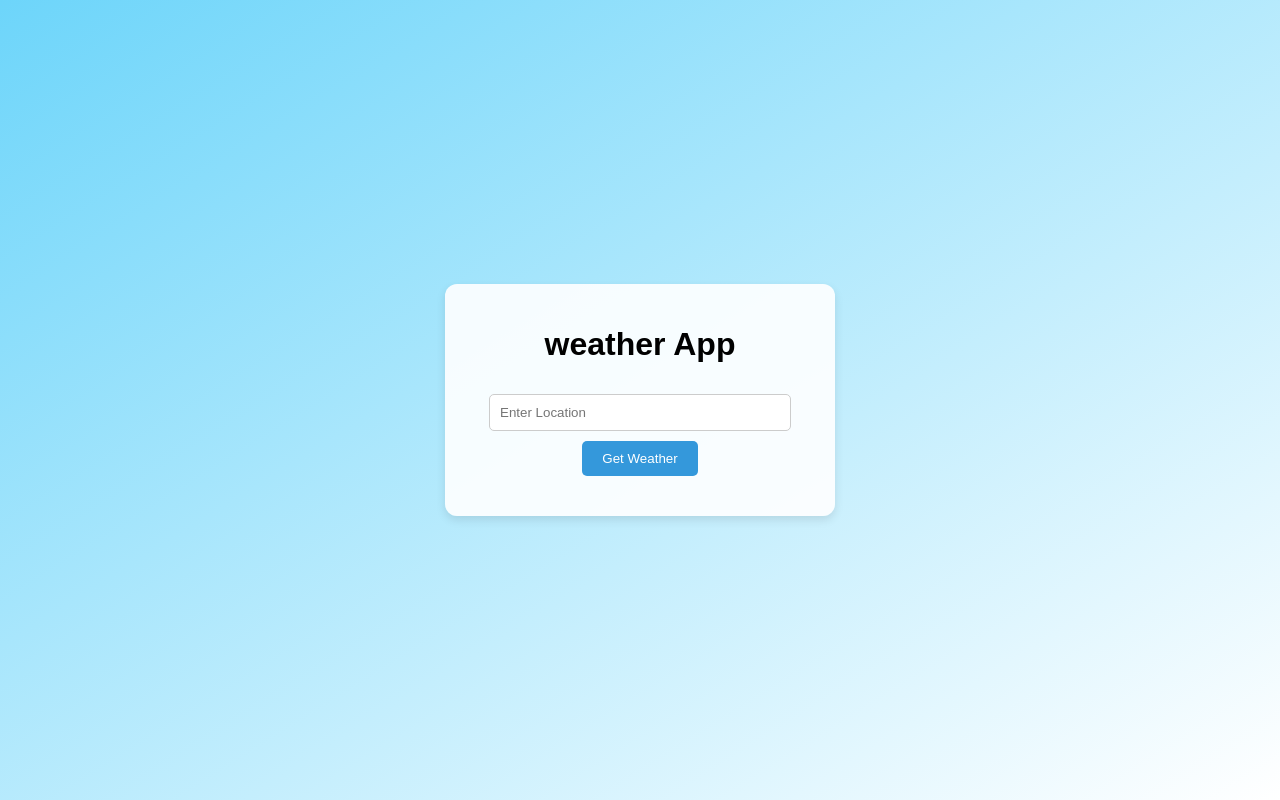
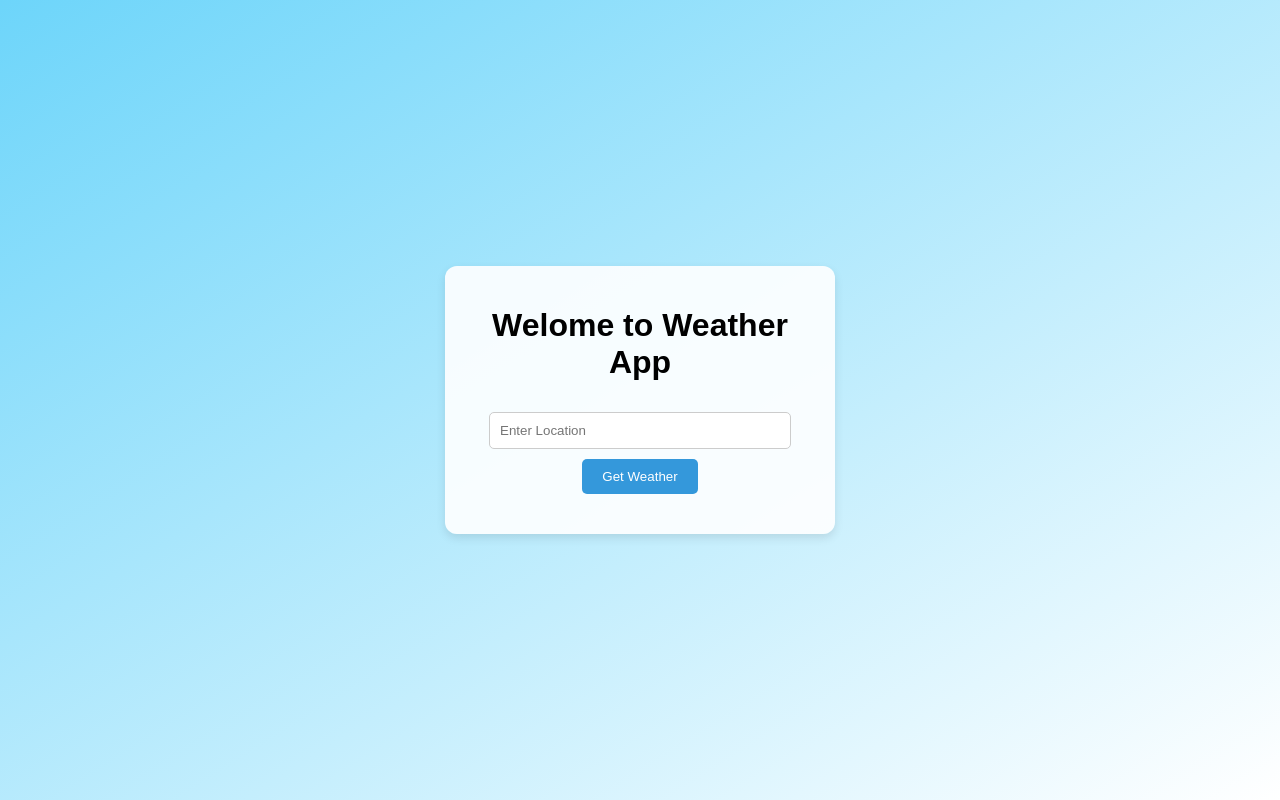
Before and after one commit to ganesh9880/weather_app, a plain HTML site: page index.html in a window 1280 px wide. Drawn offline with Linux system fonts and the light colour scheme.

Commit message:
Update index.html

```diff
--- a/index.html
+++ b/index.html
@@ -10,7 +10,7 @@
 
 <body>
     <div class="weather-app">
-        <h1>weather App</h1>
+        <h1>Welome to Weather App</h1>
         <input type="text" id="locationInput" placeholder="Enter Location">
         <button id="getWeatherBtn">Get Weather</button>
         <div id="weatherResult"></div>
```
